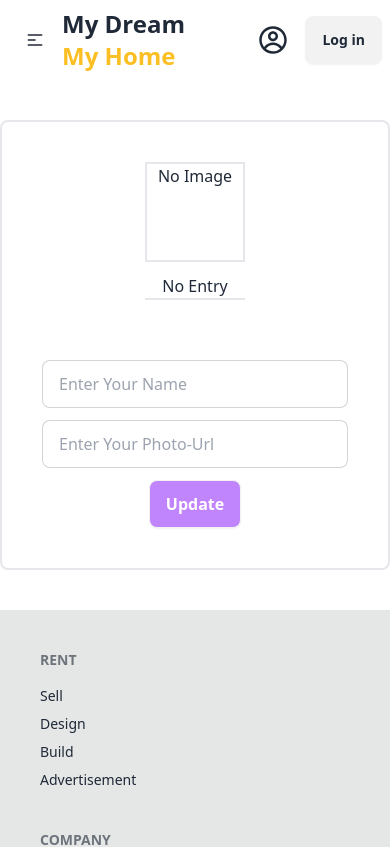
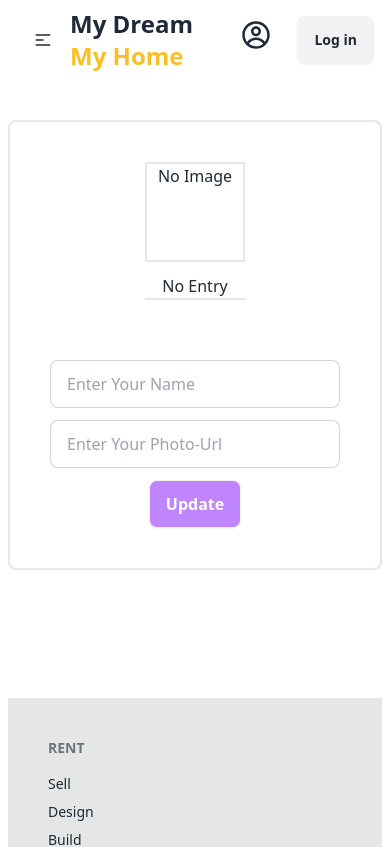
Before and after one commit to emon00007/My-Dream-My-Home, a React (Vite) app: page /updateProfile in a window 390 px wide. Shown: the top 847 px of the page. Built offline with nearby package versions, Linux system fonts and the light colour scheme; no server answers.

Commit message:
responsive complete

```diff
--- a/src/Components/About Us/AboutUS.jsx
+++ b/src/Components/About Us/AboutUS.jsx
@@ -19,7 +19,9 @@ const AboutUS = () => {
                     <h1 className="text-3xl lg:text-4xl font-bold leading-9 text-gray-800 pb-4">Our Client</h1>
                     <p className="font-normal text-base leading-6 text-gray-600 ">It is a long established fact that a reader will be distracted by the readable content of a page when looking at its layout.In the first place we have granted to God, and by this our present charter confirmed for us and our heirs forever that the English Church shall be free, and shall have her rights entire, and her liberties inviolate; and we will that it be thus observed; which is apparent from</p>
                 </div>
-                <div className="w-full lg:w-8/12 lg:pt-8">
+                <div data-aos="flip-left"
+     data-aos-easing="ease-out-cubic"
+     data-aos-duration="2000" className="w-full lg:w-8/12 lg:pt-8">
                     <div className="grid md:grid-cols-4 sm:grid-cols-2 grid-cols-1 lg:gap-4 shadow-lg rounded-md">
                         <div className="p-4 pb-6 flex justify-center flex-col items-center">
                             <img className="" src="https://i.ibb.co/L07DB53/5e520a5f2e6e956a5e5e42d80d813f01w-c1558471212rd-w832-h468-r4-q80.jpg" alt="Alexa featured Img" />
@@ -34,7 +36,7 @@ const AboutUS = () => {
                         <div className="p-4 pb-6 flex justify-center flex-col items-center">
                             <img className="" src="https://i.ibb.co/HYCJ9dd/wp9-ELy-SQ-400x400.jpg" alt="Claint James Guiral featued Img" />
 
-                            <p className="font-medium text-xl leading-5 text-gray-800 mt-4">Claint James Guiral</p>
+                            <p className="font-medium text-xl leading-5 text-gray-800 mt-4">James Guiral</p>
                         </div>
                         <div className="p-4 pb-6 flex justify-center flex-col items-center">
                             <img className="" src="https://i.ibb.co/xghDKmn/82847b28-c433-11ed-9c16-0210609a3fe2.jpg" alt="Elijah featured img" />
--- a/src/Components/BannarSlider/BannerSlider.jsx
+++ b/src/Components/BannarSlider/BannerSlider.jsx
@@ -17,8 +17,7 @@ const BannerSlider = () => {
       pagination={{ clickable: true }}
       scrollbar={{ draggable: true }}
       loop={true}
-      className='sm:h-[400px] md:h-[400px] lg:h-[600px] md:mx-auto lg:mx-5 mx-auto'
-    >
+      className='sm:h-[400px] md:h-[400px] lg:h-[600px] '>
       <SwiperSlide >
         <img className='relative w-screen' src="10-Companies-That-Hire-for-Remote-Real-Estate-Jobs-1024x512.jpg" alt="" />
         <div className='absolute left-[40%] top-[40%]'>
--- a/src/Components/Feedback/Feedback.jsx
+++ b/src/Components/Feedback/Feedback.jsx
@@ -4,7 +4,8 @@ import { Link } from "react-router-dom";
 const Feedback = () => {
     return (
 
-        <div className="flex flex-col m-auto max-w-xl p-8 shadow-sm rounded-xl lg:p-12 text-gray-50 bg-gray-800">
+        <div  data-aos="fade-up"
+        data-aos-duration="2000" className=" mb-20 flex flex-col m-auto max-w-xl p-8 shadow-sm rounded-xl lg:p-12 text-gray-50 bg-gray-800">
             <div className="flex flex-col items-center w-full">
                 <h2 className="text-3xl font-semibold text-center">Your opinion matters!</h2>
                 <div className="flex flex-col items-center py-6 space-y-3">
--- a/src/Components/Home/Homes.jsx
+++ b/src/Components/Home/Homes.jsx
@@ -6,10 +6,10 @@ import Home from "../Homee/Home";
 const Homes = () => {
     const homes = useLoaderData()
     return (
-        <div className=" mx-auto md:mx-auto lg:mx-5">
+        <div className=" ">
             <BannerSlider></BannerSlider>
 
-            <div className="grid  md:grid-cols-2 lg:grid-cols-3 gap-5 lg:gap-5 my-6 ">
+            <div className="grid mx-2 md:mx-4 lg:mx-5  md:grid-cols-2 lg:grid-cols-3 gap-5 lg:gap-5 my-6 ">
                 {homes.map(home => <Home key={home.id} homes={home}></Home>)}
             </div>
 
--- a/src/Components/Homee/Home.jsx
+++ b/src/Components/Homee/Home.jsx
@@ -15,7 +15,7 @@ const Home = ({ homes }) => {
                             />
                         </figure>
                         <div className="card-body">
-                            <h2 data-aos="fade-down-right" className="card-title font-bold text-3xl">{estate_title}</h2>
+                            <h2  className="card-title font-bold text-3xl">{estate_title}</h2>
                             <p>{segment_name}</p>
                             <div className="card-actions justify-start">
                                 <Link to={`/homedetails/${id}`}><button className="btn bg-purple-400">View Property</button></Link>
--- a/src/Components/Navbar/Navbar.jsx
+++ b/src/Components/Navbar/Navbar.jsx
@@ -59,9 +59,9 @@ const Navbar = () => {
         </ul>
       </div>
       <div className="navbar-end">
-        <div tabIndex={0} role="button" className="btn text-4xl btn-ghost btn-circle ">
-          <div className="w-full rounded-full mr-4">
-            {user ? <img className="w-full  rounded-full" alt="#" src={user.photoURL} /> : <CgProfile className="text-3xl"></CgProfile>}
+        <div tabIndex={0} role="button" className=" text-4xl   ">
+          <div className="w-10 h-10 rounded-full mr-4">
+            {user ? <img className="w-16 h-10 rounded-full" alt="#" src={user.photoURL} /> : <CgProfile className="text-3xl"></CgProfile>}
           </div>
         </div>
         {
--- a/src/Components/UpdateProfile/UpdateProfile.jsx
+++ b/src/Components/UpdateProfile/UpdateProfile.jsx
@@ -7,7 +7,7 @@ const UpdateProfile = () => {
     const { user } = useContext(AuthContext);
 
     const update = (e) => {
-        e.preventDefault();
+        // e.preventDefault();
         const name = e.target.name.value;
         const photoURL = e.target.photoURL.value;
 
@@ -23,11 +23,11 @@ const UpdateProfile = () => {
             });
     };
     return (
-        <div>
+        <div data-aos="flip-right" className="mb-32">
             <div className="flex lg:flex-row flex-col justify-center items-center lg:w-[800px] mx-auto border-2 rounded-lg p-5 gap-5 my-10">
                 <div className="lg:w-[400px] p-5 space-y-3">
                     {user && user.photoURL && (
-                            <img className="w-[100px] rounded-full mx-auto" src={user.photoURL} alt="" />
+                        <img className="w-[100px] h-[100px] rounded-full mx-auto" src={user.photoURL} alt="" />
                     ) || (
                             <p className="text-center border-2 w-[100px] h-[100px] mx-auto">No Image</p>
                         )}
@@ -42,7 +42,7 @@ const UpdateProfile = () => {
                 <div className="lg:w-[400px] text-center p-5">
                     <form onSubmit={update} className="space-y-3">
                         <input type="text" placeholder="Enter Your Name" name="name" defaultValue={user?.displayName || ''} className="input input-bordered w-full max-w-xs" />
-                            <input type="text" placeholder="Enter Your Photo-Url" name="photoURL" defaultValue={user?.photoURL || ''} className="input input-bordered w-full max-w-xs"/>
+                        <input type="text" placeholder="Enter Your Photo-Url" name="photoURL" defaultValue={user?.photoURL || ''} className="input input-bordered w-full max-w-xs" />
                         <button type="submit" className="btn bg-purple-400 lg:w-full text-base text-white">Update</button>
                     </form>
                 </div>
--- a/src/MainLayout/MainLayout.jsx
+++ b/src/MainLayout/MainLayout.jsx
@@ -4,7 +4,7 @@ import Footer from "../Components/Footer/Footer";
 
 const MainLayout = () => {
     return (
-        <div className="m-auto lg:mx-5">
+        <div className="mx-2 md:mx-4 lg:mx-5">
             <Navbar></Navbar>
             <Outlet></Outlet>
             <Footer></Footer>
```
Lines whose indentation alone changed are shown as unchanged.
